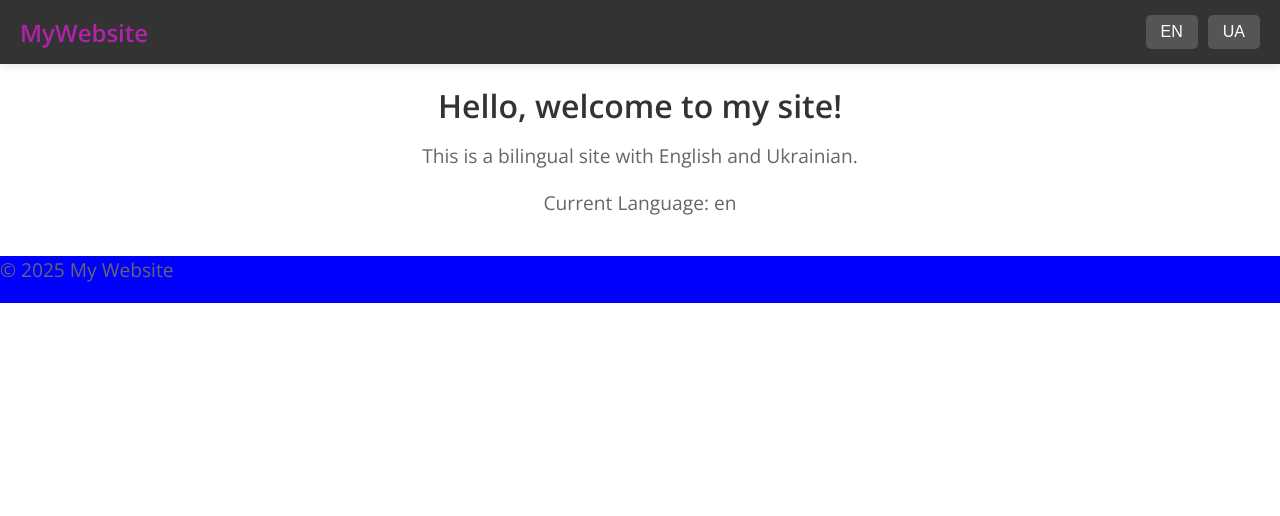
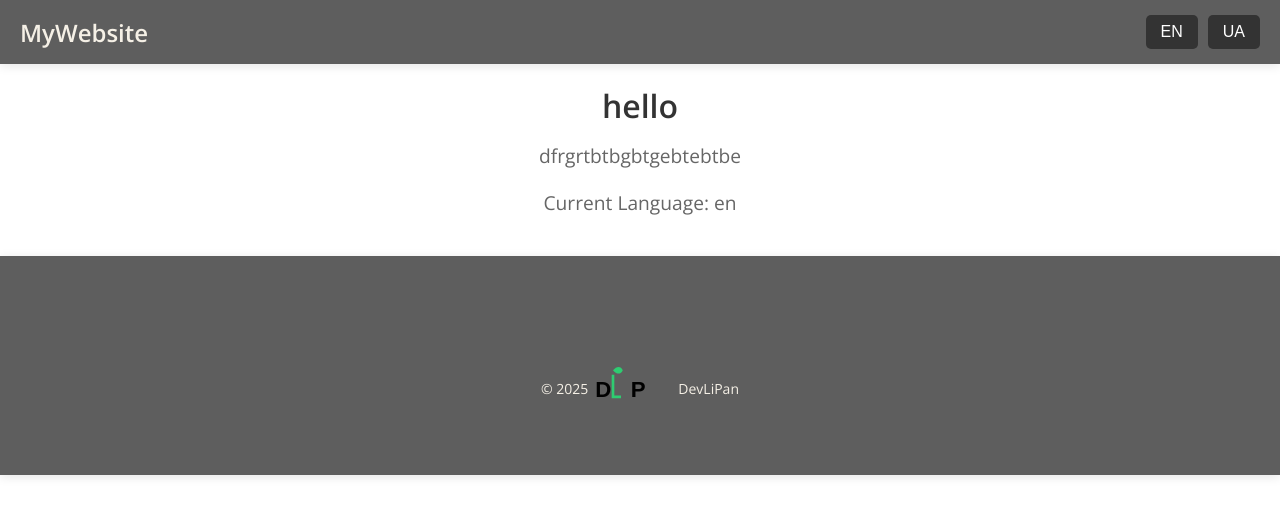
Before and after one commit to pavkas2024/resume, a React (Create React App) app: page / in a window 1280 px wide. Shown: the top 516 px of the page. Built offline with nearby package versions, Linux system fonts and the light colour scheme; a web font is replaced by a local one.

Commit message:
finished json files

```diff
--- a/src/assets/locales/en.json
+++ b/src/assets/locales/en.json
@@ -1,4 +1,81 @@
 {
-    "hello": "Hello, welcome to my site!",
-    "description": "This is a bilingual site with English and Ukrainian."
-  }
+    "name": "Pavlo",
+    "surname": "Kasyanov",
+    "position": "Director",
+    "organization": "Educational and Scientific Complex 'Institute for Applied System Analysis' at National Technical University of Ukraine 'Igor Sikorsky Kyiv Polytechnic Institute'",
+    "shortOrg": "ESC IASA",
+    "description": "dfrgrtbtbgbtgebtebtbe",
+    "corMemb": "Corresponding Member of the National Academy Science of Ukraine",
+    "degree": "Dr. Hub. in Physics and Mathematics",
+    "acadTitle": "Professor",
+    "proj": [
+        {
+            "title": "BSA24078 'Development of an integrated approach to highthroughput modeling of protein complexes, protein structurefunction relationships, and prediction of the phenotypic effects of single amino acid variation based on the kinetic aspects of protein association in cellular environment' ",
+            "yearStart": "2023",
+            "yearEnd": "2024",
+            "org": "University of Kansas Center for Research, Inc. (“KUCR”), USA",
+            "description": "",
+            "site": ""
+        },
+        {
+            "title": "N000142412646 'New Foundations and Algorithms for RiskAware Sequential Decision Processes with Defense Applications' ",
+            "yearStart": "2024",
+            "yearEnd": "2027",
+            "org": "Office of Naval Research, USA",
+            "description": "",
+            "site": ""
+        },
+        {
+            "title": "7131 'Modeling of protein interactions to predict phenotypic effects of genetic mutations' ",
+            "yearStart": "2025",
+            "yearEnd": "2027",
+            "org": "Science & Technology Center in Ukraine (IMPRESS-U)",
+            "description": "",
+            "site": ""
+        },
+        {
+            "title": " 'EuroSpaceHub —increasing the transfer of space innovations and technologies by bringing together the scientific community, industry and startups in the space industry' ",
+            "yearStart": "2022",
+            "yearEnd": "2024",
+            "org": "Europe Commission HEI initiative, EuroSpaceHub",
+            "description": "",
+            "site": ""
+        }
+    ],
+    "sections": ["projects", "contact", "profiles", "scientific interests", "scientific positions and memberships"],
+    "memberships": [
+        {
+            "org": "Presidium of the National Academy of Sciences of Ukraine, Commission for Work with Scientific Youth of the National Academy of Sciences of Ukraine",
+            "position": "Member",
+            "year": "since 2020"
+        },
+        {
+            "org": "International Community for CODATA, ICSU",
+            "position": "Fellow",
+            "year": "since 2011"
+        },
+        {
+            "org": "INFORMS",
+            "position": "Fellow",
+            "year": "since 2022"
+        },
+        {
+            "org": "60th IEEE Conference on Decision and Control (CDC), session 'Advances in Stochastic Control with Partial Information II' ",
+            "position": "co-chair",
+            "year": "2021"
+        },
+        {
+            "org": "Journal of Applied Mathematics and Computing",
+            "position": "Associate Editor",
+            "year": "2013-2022"
+        }
+    ],
+    "adress": {
+        "index": "03056",
+        "country": "Ukraine",
+        "city": "Kyiv",
+        "street": "prosp. Beresteiskyi",
+        "build": "build."
+    },
+    "interests": ["System Analysis", "PDEs", "Stochastic Models of Operations Research", "AI", "DL", "RL", "MDPs", "Data Sciences", "Statistics"]
+}
--- a/src/assets/locales/ua.json
+++ b/src/assets/locales/ua.json
@@ -1,4 +1,82 @@
 {
-    "hello": "Привіт, ласкаво просимо на мій сайт!",
-    "description": "Це двомовний сайт з англійською та українською мовами."
-  }
+  "name": "Павло",
+  "surname": "Касьянов",
+  "patron": "Олегович",
+  "position": "Директор",
+  "organization": "Навчально-науковий комплекс 'Інститут прикладного системного аналізу' Національ ного технічного університету України 'Київський політехнічний інститут імені Ігоря Сікорського'",
+  "shortOrg": "ННК ІПСА",
+  "description": "екпркроатлокуьаткл",
+  "corMemb": "Член-кореспондент Національної академії наук України",
+  "degree": "доктор фізико-математичних наук",
+  "acadTitle": "професор",
+  "proj": [
+      {
+          "title": "BSA24078 'Розробити інтегрований підхід до високопродуктивного моделювання протеїнових комплексів, структурно-функціональних взаємо-звʼязків протеїнів, та прогнозування фенотипних ефектів варіації однієї амінокислоти на основі кінетичних аспектів поєднання протеїнів у клітинному середовищі' ",
+          "yearStart": "2023",
+          "yearEnd": "2024",
+          "org": "Центр досліджень Університету Канзасу (University of Kansas Center for Research, Inc. (“KUCR”)), США",
+          "description": "",
+          "site": ""
+      },
+      {
+          "title": "N000142412646 'Нові засади та алгоритми для процесів послідовного прийняття рішень в умовах ризику для застосування в секторі безпеки' ",
+          "yearStart": "2024",
+          "yearEnd": "2027",
+          "org": "Управління штабу військово-морських досліджень (Office of Naval Research), США",
+          "description": "",
+          "site": ""
+      },
+      {
+          "title": "7131 'Моделювання взаємодій білків для прогнозування фенотипічних ефектів генетичних мутацій' ",
+          "yearStart": "2025",
+          "yearEnd": "2027",
+          "org": "Український науково-технологічний центр (IMPRESS-U)",
+          "description": "",
+          "site": ""
+      },
+      {
+          "title": " 'EuroSpaceHub — збільшення трансферу космічниї інновацій та технологій шляхом поєднання наукової спільноти, промисловості та стартапів у космічній галузі' ",
+          "yearStart": "2022",
+          "yearEnd": "2024",
+          "org": "Європейська комісія, HEI initiative, EuroSpaceHub",
+          "description": "",
+          "site": ""
+      }
+  ],
+  "sections": ["проєкти", "контакти", "профілі", "наукові інтереси", "наукові посади та членства"],
+  "memberships": [
+      {
+          "org": "Президія Національної академії наук України, Комісія по роботі з науковою молоддю",
+          "position": "член",
+          "year": "з 2020"
+      },
+      {
+          "org": "Міжнародне співтовариство CODATA, ICSU",
+          "position": "член",
+          "year": "з 2011"
+      },
+      {
+          "org": "INFORMS",
+          "position": "член",
+          "year": "з 2022"
+      },
+      {
+          "org": "60-та Конференція IEEE з прийняття рішень і управління (IEEE CDC), секція 'Advances in Stochastic Control with Partial Information II' ",
+          "position": "співголова",
+          "year": "2021"
+      },
+      {
+          "org": "Journal of Applied Mathematics and Computing",
+          "position": "заступник головного редактора",
+          "year": "2013-2022"
+      }
+  ],
+  "adress": {
+      "index": "03056",
+      "country": "Україна",
+      "city": "Київ",
+      "street": "просп. Берестейський",
+      "build": "корп."
+  },
+  "interests": ["System Analysis", "PDEs", "Stochastic Models of Operations Research", "AI", "DL", "RL", "MDPs", "Data Sciences", "Statistics"]
+}
--- a/src/components/Footer/Footer.jsx
+++ b/src/components/Footer/Footer.jsx
@@ -2,9 +2,18 @@ import React from 'react';
 
 import style from "./Footer.module.css";
 
+import  logo from "../../images/DLP_compact_logo.svg";
+
 const Footer = () => (
     <footer className={style.footer}>
-      <p>© 2025 My Website</p>
+      <div className={style.copyrightWrap}>
+        <p className={style.copyright}>
+          © 2025
+          <img src={logo} className={style.logo} alt="DevLiPan Logo" />
+          DevLiPan
+        </p>
+      </div>
+
     </footer>
   );
 
--- a/src/components/Footer/Footer.module.css
+++ b/src/components/Footer/Footer.module.css
@@ -1,3 +1,59 @@
 .footer{
-    background-color: blue;
+    background-color: var(--gray-txt);
+    padding: 15px 20px;
+    box-shadow: 0 2px 10px rgba(0, 0, 0, 0.1);
+
+
 }
+
+.copyrightWrap{
+    display: flex;
+    align-items: center;
+    text-align: center;
+    justify-content: center;
+}
+.copyright {
+    color: var(--light-beige);
+    font-size: 12px;
+    font-weight: 400;
+    margin-top: 60px;
+    margin-bottom: 20px;
+    text-align: center;
+    display: flex;
+    align-items: center;
+    gap: 5px;
+}
+
+.logo {
+    width: 70px;
+    height: 70px;
+}
+
+
+
+@media screen and (min-width: 768px) {
+    .footer {
+        padding-top: 32px;
+    }
+
+    .copyright {
+        margin-bottom: 32px;
+        font-size: 14px;
+    }
+
+    .logo {
+        width: 80px;
+        height: 80px;
+      }
+}
+
+@media screen and (min-width: 1440px) {
+    .logo {
+        display: block;
+        text-align: center;
+        width: 90px;
+        height: 90px;
+        margin-right: auto;
+        margin-left: auto;
+    }
+}
--- a/src/components/Header/Header.module.css
+++ b/src/components/Header/Header.module.css
@@ -2,8 +2,8 @@
     display: flex;
     justify-content: space-between;
     align-items: center;
-    background-color: #333;
-    color: #B123AA;
+    background-color: var(--gray-txt);
+    color: var(--light-beige);
     padding: 15px 20px;
     box-shadow: 0 2px 10px rgba(0, 0, 0, 0.1);
   }
@@ -19,7 +19,7 @@
   }
 
   .languageButton {
-    background-color: #555;
+    background-color: #333;
     color: white;
     border: none;
     padding: 8px 15px;
@@ -30,5 +30,5 @@
   }
 
   .languageButton:hover {
-    background-color: #777;
+    background-color: var(--transparent-click);
   }
```
Also changed, not shown: src/images/DLP_compact_logo.svg (added).
